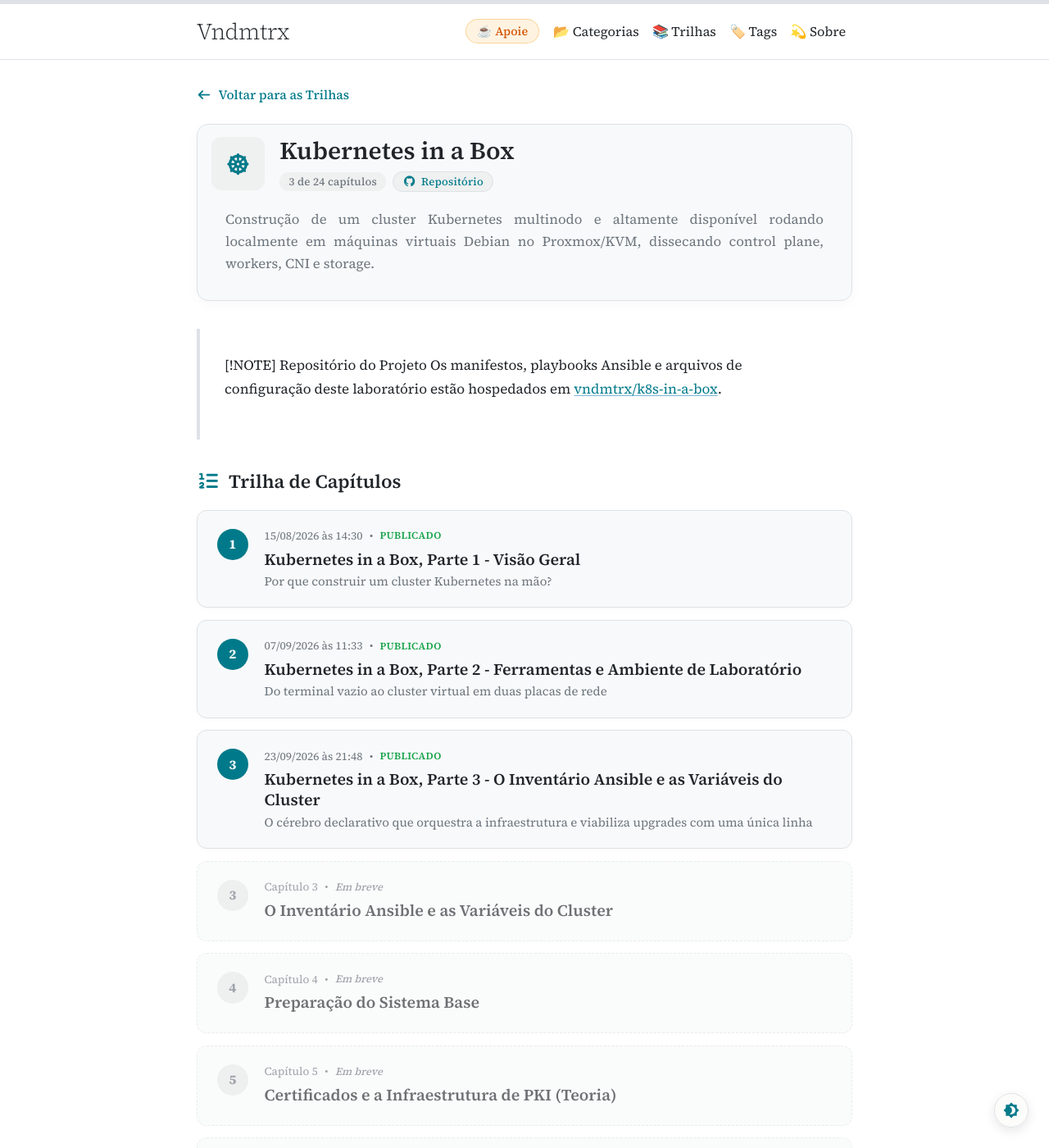
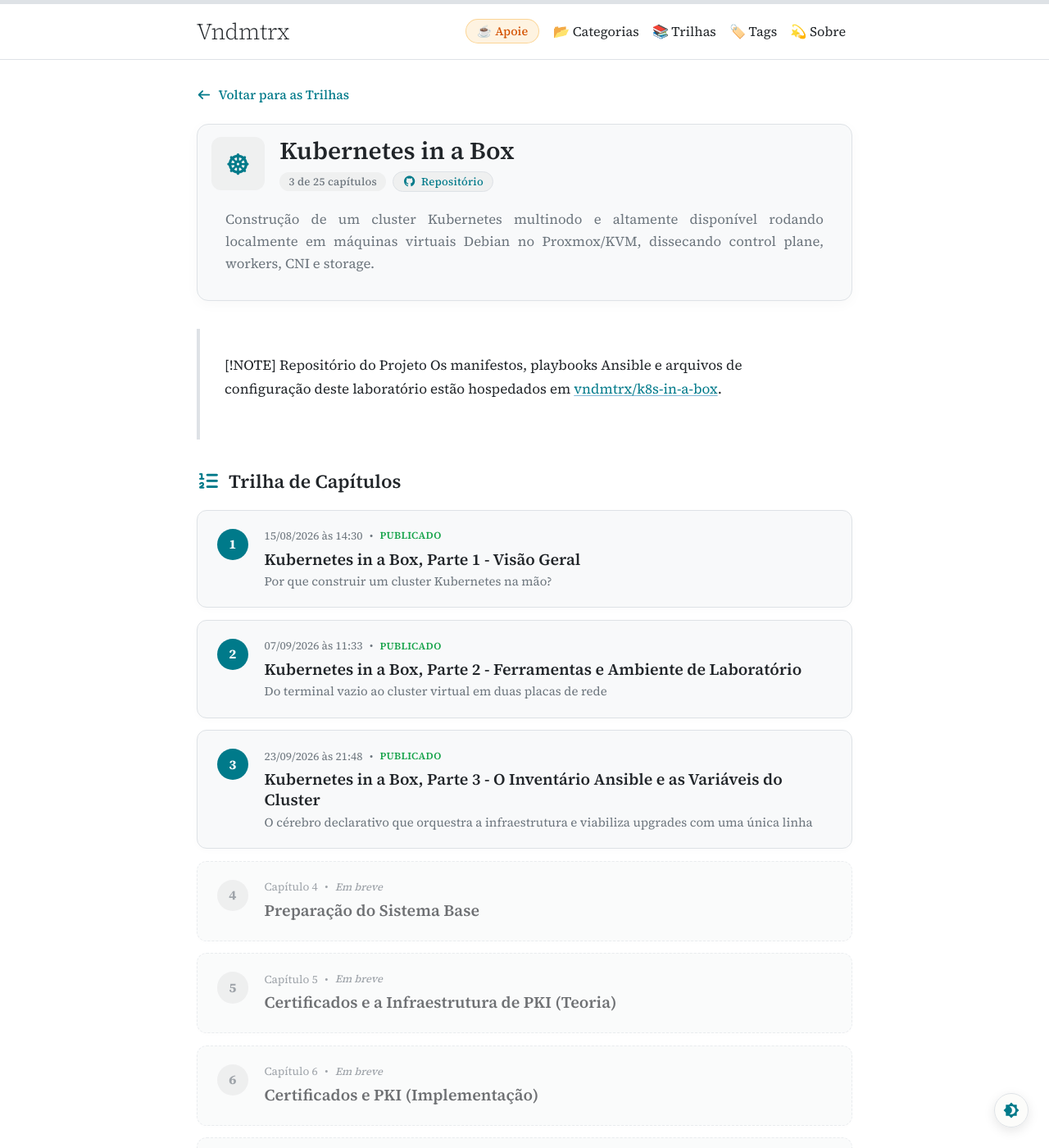
Before and after one commit to vndmtrx/vndmtrx.github.io, a Jekyll site: the page built from tutoriais/k8sbox.md, in a window 1280 px wide and 1400 px high. Shown: the whole window at 82% size. Built offline with Jekyll 4.4.1, drawn with Linux system fonts in a browser that asks for light colours; nearby versions of some CDN libraries; some of the changed text lies outside the part shown.

Commit message:
feat(k8sbox): inclui capítulo E5 'E agora, produção?' e expande série para 25 posts

```diff
--- a/_data/series.yml
+++ b/_data/series.yml
@@ -41,12 +41,10 @@ k8sbox:
   slug: "k8sbox"
   url: "/tutoriais/k8sbox/"
   icon: "fas fa-dharmachakra"
-  total_planned: 24
+  total_planned: 25
   repo: "https://github.com/vndmtrx/k8s-in-a-box"
   description: "Construção de um cluster Kubernetes multinodo e altamente disponível rodando localmente em máquinas virtuais Debian no Proxmox/KVM, dissecando control plane, workers, CNI e storage."
   future_parts:
-    - part: 3
-      title: "O Inventário Ansible e as Variáveis do Cluster"
     - part: 4
       title: "Preparação do Sistema Base"
     - part: 5
@@ -89,6 +87,8 @@ k8sbox:
       title: "Container Runtime Alternativo (containerd)"
     - part: E4
       title: "Acesso Remoto com Túneis SSH"
+    - part: E5
+      title: "E agora, produção? (Entre o Laboratório e a Vida Real)"
 
 conteineres:
   title: "Contêineres de Cabo a Rabo"
```
Also changed, not shown: .agents/skills/k8sbox-series/SKILL.md, .agents/skills/k8sbox-series/references/roteiro.md.
